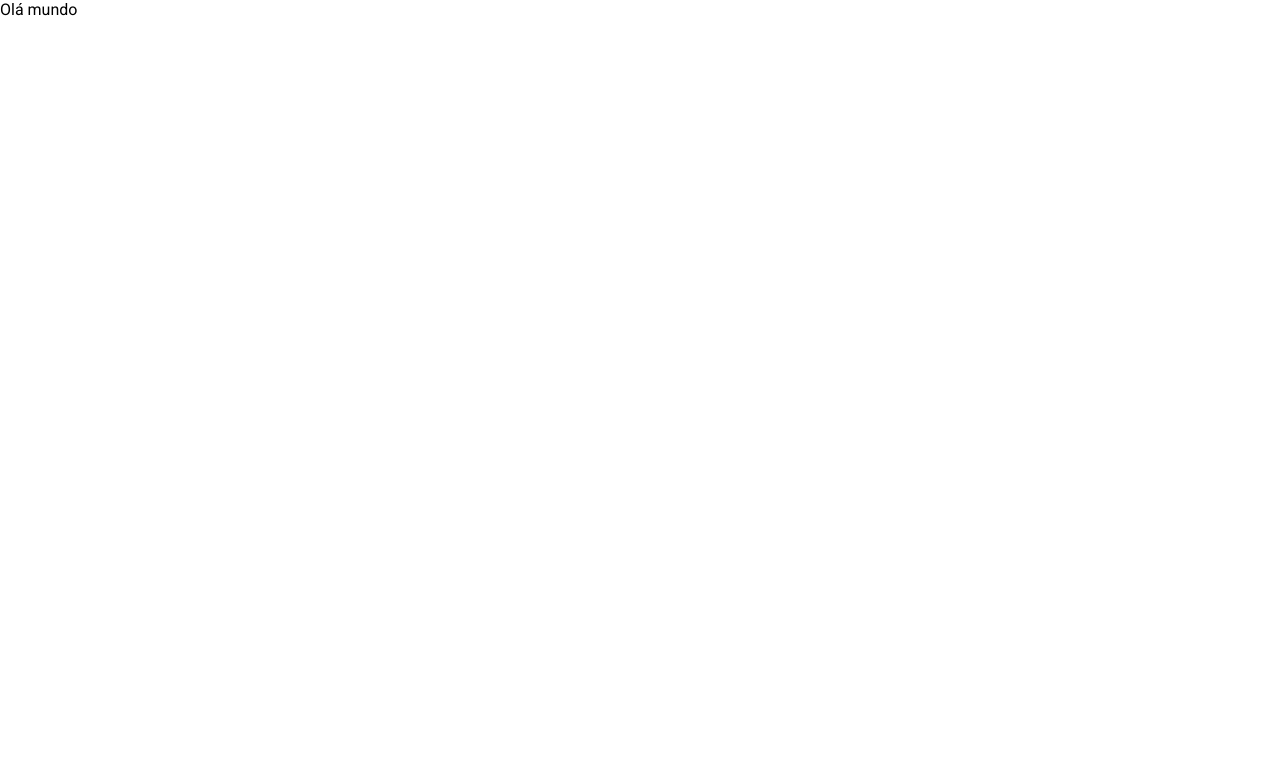
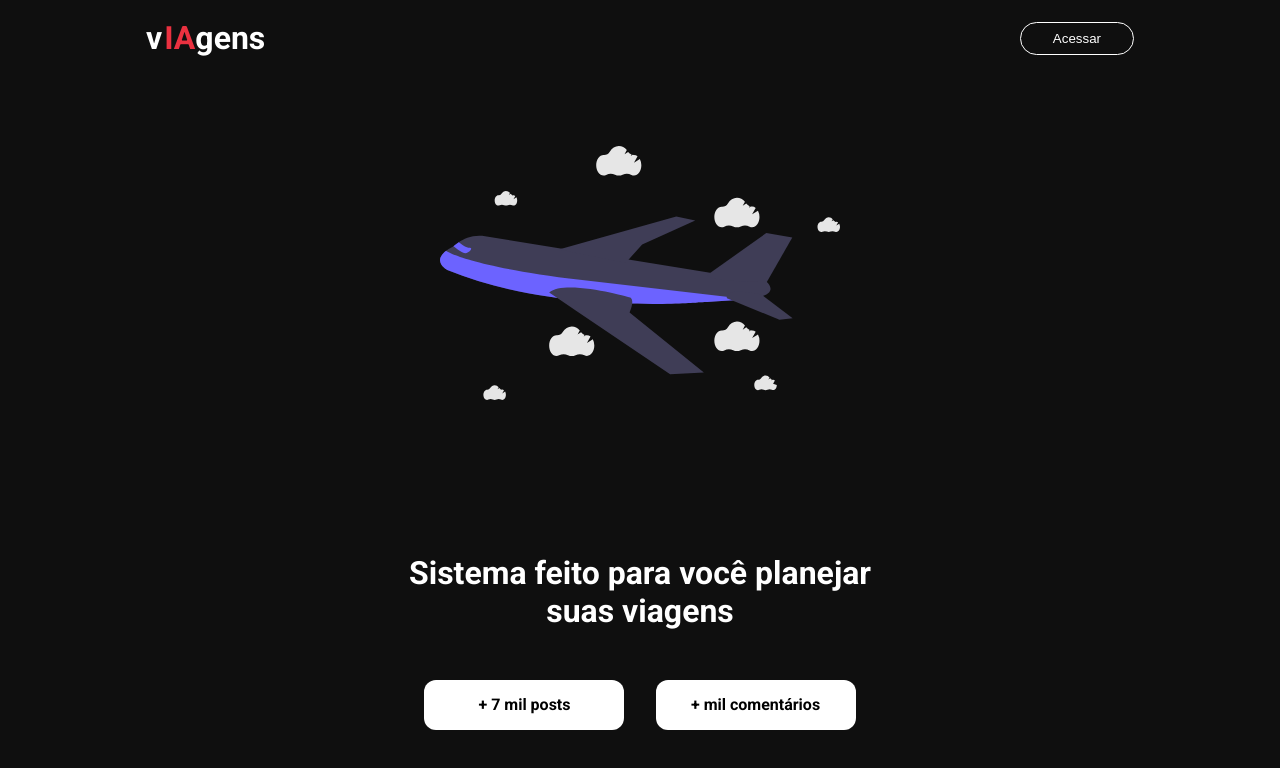
Before and after one commit to gianluca-sampogna/vIAgens, a Next.js app: page / in a window 1280 px wide. Shown: the top 768 px of the page. Built offline with nearby package versions, Linux system fonts and the light colour scheme.

Commit message:
feat (pagina principal): Constroi a página principal do projeto

```diff
--- /dev/null
+++ b/src/app/(public)/layout.tsx
@@ -0,0 +1,23 @@
+import type { Metadata } from "next";
+import { Roboto } from "next/font/google";
+import "../../styles/globals.css";
+import { Header } from "@/src/components/Header";
+
+const roboto = Roboto({
+  weight: ["400", "700", "900"],
+  subsets: ["latin"],
+});
+
+export const metadata: Metadata = {
+  title: "Página inicial",
+  description: "Teste com next",
+};
+
+export default function RootLayout({ children }: LayoutProps<"/">) {
+  return (
+    <html lang="pt-BR" className={roboto.className}>
+      <Header />
+      <body>{children}</body>
+    </html>
+  );
+}
--- a/src/app/page.tsx
+++ b/src/app/(public)/login/page.tsx
@@ -1,6 +1,5 @@
-import Image from "next/image";
 
-export default function Home() {
+export default function Login() {
   return (
     <div className="flex flex-col flex-1 items-center justify-center bg-zinc-50 font-sans dark:bg-black">
       <p>Olá mundo</p>
--- /dev/null
+++ b/src/app/(public)/page.tsx
@@ -0,0 +1,32 @@
+import Image from "next/image";
+import HeroImage from '@/public/assets/aviao.svg'
+import style from './style.module.css'
+
+export default function Home() {
+  return (
+    <div className={style.container}>
+        <div className={style.conteudo}>
+          <div className={style.imagemContainer}>
+            <Image
+              alt="Foto ilustrativa"
+              src={HeroImage}
+              className={style.image}
+              priority
+
+              />
+          </div>
+
+          <div className={style.secaoTexto}>
+            <h1 className={style.textoPrincipal}>Sistema feito para você planejar <br/> suas viagens</h1>
+
+            <div className={style.botoes}>
+              <div className={style.botao}><p className={style.textoBtn}>+ 7 mil posts</p></div>
+              <div className={style.botao}><p className={style.textoBtn}>+ mil comentários</p></div>
+            </div>
+          </div>
+
+
+        </div>
+    </div>
+  );
+}
--- /dev/null
+++ b/src/app/(public)/style.module.css
@@ -0,0 +1,89 @@
+.container{
+    /* width: 2000px; */
+    display: flex;
+    justify-content: center;
+    align-items: center;
+    flex-direction: column;
+    width: 100%;
+    gap: 0;
+    /* background-color: #c6c6c6; */
+    min-height: calc(100vh - 76px);
+    background-color: #0f0f0f;
+}
+
+.conteudo{
+    display: flex;
+    justify-content: center;
+    align-items: center;
+    flex-direction: column;
+    gap: 150px;
+    /* gap: 20px */
+}
+
+.image {
+    width: 100%;
+    max-width: 400px; /* Ajuste aqui o tamanho máximo que você deseja (ex: 600px, 700px) */
+    height: auto;
+    object-fit: contain;
+}
+
+.secaoTexto{
+    gap: 50px;
+    display: flex;
+    flex-direction: column;
+}
+
+.textoPrincipal{
+    color: #FFF;
+    text-align: center;
+}
+
+.botoes{
+    display: flex;
+    flex-direction: row;
+    justify-content: space-around;
+
+}
+
+.botao{
+    height: 50px;
+    background-color: #FFF;
+    width: 200px;
+    justify-content: center;
+    display: flex;
+    align-items: center;
+    border-radius: 12px;
+    transition: transform 0.2s ease, background-color 0.2s ease; /* Transição suave */
+}
+
+.botao:hover{
+    transform: scale(1.06); /* Aumenta 6% sem deslocar o restante da página */
+    cursor: pointer;
+}
+
+
+.textoBtn{
+    font-weight: bold;
+}
+
+@media (max-width: 640px) {
+  .conteudo {
+    gap: 28px;
+  }
+  .image {
+    max-width: 240px;
+  }
+  .textoPrincipal {
+    font-size: 22px;
+  }
+  .botoes {
+    flex-direction: column;
+    gap: 16px;
+    justify-content: center;
+    align-items: center ;
+  }
+  .botao {
+    width: 100%;
+    max-width: 280px;
+  }
+}
--- a/src/app/layout.tsx
+++ /dev/null
@@ -1,29 +0,0 @@
-import type { Metadata } from "next";
-import { Geist, Geist_Mono } from "next/font/google";
-import "../styles/globals.css";
-
-const geistSans = Geist({
-  variable: "--font-geist-sans",
-  subsets: ["latin"],
-});
-
-const geistMono = Geist_Mono({
-  variable: "--font-geist-mono",
-  subsets: ["latin"],
-});
-
-export const metadata: Metadata = {
-  title: "Create Next App",
-  description: "Generated by create next app",
-};
-
-export default function RootLayout({ children }: LayoutProps<"/">) {
-  return (
-    <html
-      lang="en"
-      className={`${geistSans.variable} ${geistMono.variable} h-full antialiased`}
-    >
-      <body className="min-h-full flex flex-col">{children}</body>
-    </html>
-  );
-}
--- /dev/null
+++ b/src/components/Header/index.tsx
@@ -0,0 +1,25 @@
+import styles from './styles.module.css'
+import Link from 'next/link';
+
+const Header =() => {
+  return (
+    <header className={styles.header}>
+      <section className={styles.content}>
+        <nav className={styles.nav}>
+          <Link href="/">
+            <h1 className={styles.logo}>
+              v<span>IA</span>gens
+            </h1>
+          </Link>
+          {/* <Link href="/dashboard" className={styles.link}>
+            Meu Painel
+          </Link> */}
+        </nav>
+
+        <button className={styles.loginButton}>Acessar</button>
+      </section>
+    </header>
+  );
+}
+
+export {Header}
--- /dev/null
+++ b/src/components/Header/styles.module.css
@@ -0,0 +1,61 @@
+.header {
+  width: 100%;
+  height: 76px;
+  background-color: #0f0f0f;
+  display: flex;
+  align-items: center;
+  justify-content: center;
+}
+
+.content {
+  padding: 0 18px;
+  width: 100%;
+  max-width: 1024px;
+  display: flex;
+  align-items: center;
+  justify-content: space-between;
+}
+
+.content a {
+  text-decoration: none;
+}
+
+.logo {
+  color: #fff;
+  font-size: 32px;
+}
+
+.logo span {
+  color: #ea3140;
+  padding-left: 2px;
+}
+
+.loginButton {
+  background: transparent;
+  padding: 8px 32px;
+  border-radius: 24px;
+  color: #fff;
+  border: 1.5px solid #fff;
+  cursor: pointer;
+  transition: all 0.4s;
+}
+
+.loginButton:hover {
+  transform: scale(1.08);
+  background-color: #fff;
+  color: #0f0f0f;
+  font-weight: bold;
+}
+
+.nav {
+  display: flex;
+  align-items: center;
+}
+
+.link {
+  background-color: #f1f1f1;
+  color: #0f0f0f;
+  padding: 4px 14px;
+  border-radius: 4px;
+  margin: 0 14px;
+}
--- a/src/styles/globals.css
+++ b/src/styles/globals.css
@@ -1,12 +1,5 @@
-@import url('https://fonts.googleapis.com/css2?family=Roboto:ital,wght@0,100..900;1,100..900&display=swap');
-
-
 * {
     margin: 0;
     padding: 0;
     box-sizing: border-box;
 }
-
-html {
-  font-family: "Roboto", sans-serif;
-}
```
Also changed, not shown: src/app/(private)/dashboard/page.tsx (added, +8 -0 lines).
